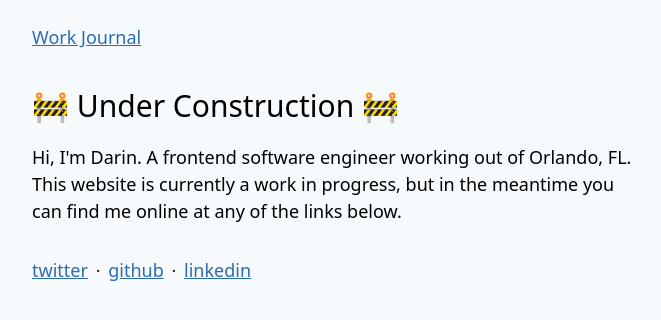
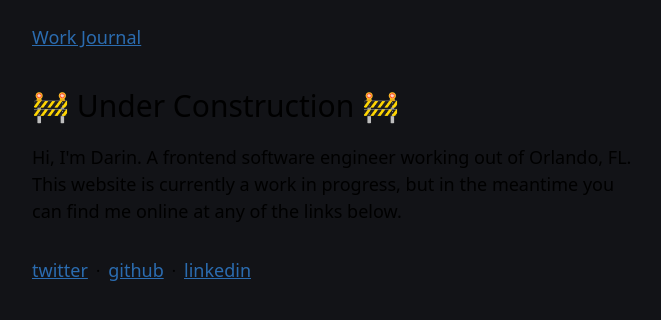
Before and after one commit to ddoria921/darindoria.com, a Next.js app: page / in a window 1280 px wide. Shown: the top 320 px of the page, without its empty margins (300-961 px from the left). Built offline with nearby package versions, Linux system fonts and the light colour scheme.

Commit message:
Remove dark mode styling from blog section

```diff
--- a/pages/_app.js
+++ b/pages/_app.js
@@ -1,8 +1,20 @@
+import Head from "next/head";
 import "../styles/index.css";
-
-import Head from "next/head";
+import { useRouter } from "next/router";
 
 function MyApp({ Component, pageProps }) {
+  const router = useRouter();
+  let pageClass = "";
+  let pageStyle = {};
+
+  if (router.pathname.includes("/work-journal")) {
+    pageClass = "light:bg-gray-100";
+  }
+
+  if (!router.pathname.includes("/blog")) {
+    pageStyle = { backgroundColor: "var(--dark-bg-color)" };
+  }
+
   return (
     <>
       <Head>
@@ -10,7 +22,9 @@ function MyApp({ Component, pageProps }) {
         <meta name="description" content="Personal website of Darin Doria." />
         <link rel="icon" href="/favicon.ico" />
       </Head>
-      <Component {...pageProps} />
+      <div className={`min-h-screen ${pageClass}`} style={pageStyle}>
+        <Component {...pageProps} />
+      </div>
     </>
   );
 }
--- a/pages/_document.js
+++ b/pages/_document.js
@@ -5,7 +5,7 @@ export default class MyDocument extends Document {
     return (
       <Html lang="en">
         <Head />
-        <body className="light:bg-gray-100">
+        <body>
           <Main />
           <NextScript />
         </body>
```
